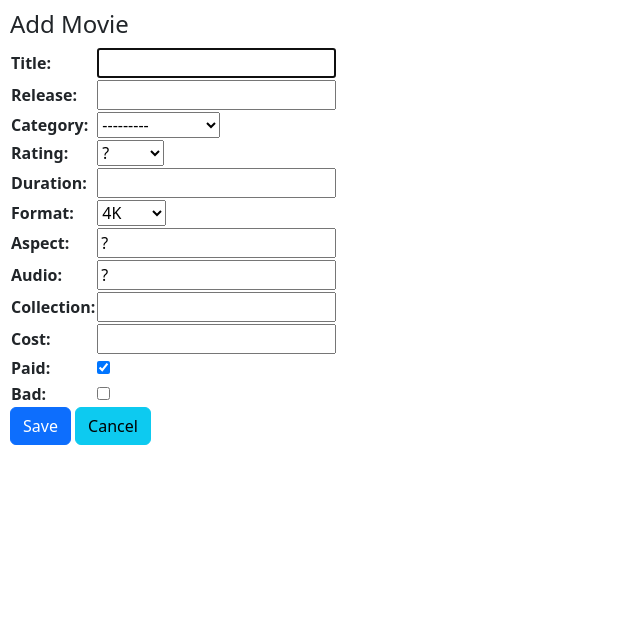
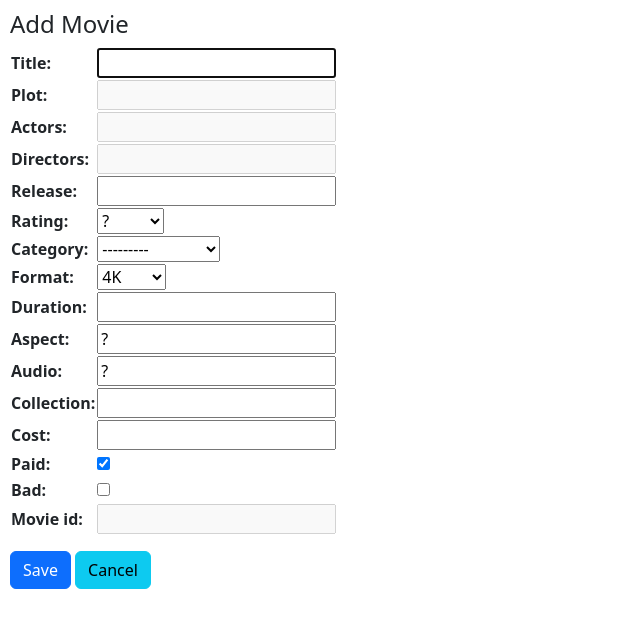
Before and after one commit to pmichali/viewmaster, a Django app: page /create/ in a window 1280 px wide. Shown: the top 628 px of the page, without its empty margins (0-640 px from the left). Run offline with Django 4.2, Linux system fonts and the light colour scheme; the visitor is signed in with stand-in values (Sample User, id 1).

Commit message:
Starting some work to do find movie, prior to doing add. Migrated database with new fields.

```diff
--- a/deploy/django.yaml
+++ b/deploy/django.yaml
@@ -58,7 +58,7 @@ spec:
           persistentVolumeClaim:
             claimName: viewmaster-app-pvc
       containers:
-        - image: pmichali/viewmaster-app:v0.1.2
+        - image: pmichali/viewmaster-app:v0.2.0
           imagePullPolicy: Always  # IfNotPresent
           name: app
           ports:
--- a/movie_library/viewmaster/forms.py
+++ b/movie_library/viewmaster/forms.py
@@ -1,9 +1,86 @@
 from datetime import datetime
 
-from django.forms import ModelForm, TextInput, TimeInput
+from django.forms import CharField, DateInput, Form, HiddenInput, ModelForm, TextInput, TimeInput
 from django.core.exceptions import ValidationError
 
 from .models import Movie
+
+
+class MovieFindForm(Form):
+    """Search for a matching movie."""
+
+    partial_title = CharField(label="Title", max_length=60)
+
+    def __init__(self, *args, **kwargs):
+        """Enabling tool tips for the form."""
+        super(MovieFindForm, self).__init__(*args, **kwargs)
+        self.fields['partial_title'].widget.attrs.update(
+            {
+                'data-bs-toggle':'tooltip',
+                'title': 'Enter partial movie title. Use "*" for wildcard',
+                'data-bs-placement':'right',
+            }
+        )
+
+
+class MovieCreateForm(ModelForm):
+    """Model based form for creating a movie."""
+
+    class Meta:
+        """Model, fields, and custom widgets for form."""
+        model = Movie
+        fields = ['title', 'plot', 'actors', 'directors',
+                  'release', 'rating', 'category',
+                  'format', 'duration', 'aspect', 'audio',
+                  'collection', 'cost', 'paid', 'bad',
+                  'movie_id', 'cover_ref',
+                  ]
+        widgets = {
+            'title' : TextInput(attrs={'autofocus': True}),
+            'duration' : TimeInput(format='%H:%M'),
+            'release' : DateInput(format='%Y'),
+        }
+
+    def __init__(self, *args, **kwargs):
+        """Enabling tool tips for the form."""
+        super(MovieCreateForm, self).__init__(*args, **kwargs)
+        for field in self.fields:
+            help_text = self.fields[field].help_text
+            self.fields[field].help_text = None
+            if help_text != '':
+                self.fields[field].widget.attrs.update(
+                    {
+                        'data-bs-toggle':'tooltip',
+                        'title':help_text,
+                        'data-bs-placement':'right',
+                    }
+                )
+        self.fields['plot'].disabled = True
+        self.fields['actors'].disabled = True
+        self.fields['directors'].disabled = True
+        self.fields['movie_id'].disabled = True
+        self.fields['cover_ref'].widget = HiddenInput()
+
+    def clean_release(self):
+        """Ensure a four-digit year is entered, that is not in the future."""
+        release = self.cleaned_data['release']
+        try:
+            release_year = int(release)
+        except ValueError as e:
+            raise ValidationError("must be a four-digit date")
+        this_year = datetime.today().year
+        if release_year < 1900:
+            raise ValidationError("date must be greater than 1900")
+        if release_year > this_year:
+            raise ValidationError(f"release date {release_year} is in future")
+        return release
+
+    def clean_cost(self):
+        """Ensure cost is a non-negative amount."""
+        cost = self.cleaned_data['cost']
+        if cost < 0:
+            raise ValidationError("Cost must be a positive amount")
+        return cost
 
 
 class MovieForm(ModelForm):
@@ -13,6 +90,7 @@ class MovieForm(ModelForm):
         """Model, fields, and custom widgets for form."""
         model = Movie
         fields = ['title', 'release', 'category', 'rating', 'duration',
+                  'plot', 'actors', 'directors', 'movie_id', 'cover_ref',
                   'format', 'aspect', 'audio', 'collection', 'cost',
                   'paid', 'bad']
         widgets = {
@@ -34,6 +112,11 @@ class MovieForm(ModelForm):
                         'data-bs-placement':'right',
                     }
                 )
+        self.fields['plot'].disabled = True
+        self.fields['actors'].disabled = True
+        self.fields['directors'].disabled = True
+        self.fields['movie_id'].disabled = True
+        self.fields['cover_ref'].widget = HiddenInput()
 
     def clean_release(self):
         """Ensure a four-digit year is entered, that is not in the future."""
--- a/movie_library/viewmaster/models.py
+++ b/movie_library/viewmaster/models.py
@@ -12,15 +12,21 @@ CATEGORY_CHOICES = [
     ('ANIMATED', 'animated'),
     ('CHILDRENS', 'childrens'),
     ('COMEDY', 'comedy'),
+    ('CRIME', 'crime'),
     ('DOCUMENTARY', 'documentary'),
     ('DRAMA', 'drama'),
+    ('FAMILY', 'family'),
     ('FANTASY', 'fantasy'),
+    ('HISTORY', 'history'),
     ('HORROR', 'horror'),
     ('MILITARY', 'military'),
     ('MISC', 'misc'),
     ('MUSICAL', 'musical'),
+    ('MYSTERY', 'mystery'),
+    ('ROMANCE', 'romance'),
     ('SCI-FI', 'sci-fi'),
     ('SUSPENSE', 'suspense'),
+    ('THRILLER', 'thriller'),
     ('UNKNOWN', 'unknown'),
     ('WESTERN', 'western'),
 ]
@@ -60,6 +66,12 @@ class Movie(models.Model):
     cost = models.DecimalField(max_digits=6, decimal_places=2, help_text="In USD.")
     paid = models.BooleanField(default=True, help_text="Indicates movie was purchased, versus being a gift.")
     bad = models.BooleanField(default=False, help_text="Indicates that movie is not playable, or has playback issues.")
+
+    plot = models.CharField(blank=True, default="", help_text="Plot summary (imported)")
+    actors = models.CharField(blank=True, default="", help_text="Top cast (imported)")
+    directors = models.CharField(blank=True, default="", help_text="Director(s) (imported)")
+    cover_ref = models.URLField(blank=True, default="", help_text="URL where poster image is located (imported)")
+    movie_id = models.CharField(blank=True, default="", help_text="IMDB movie ID (imported)")
 
     def get_absolute_url(self):
         """Link used when updating movie?"""
--- a/movie_library/viewmaster/templates/viewmaster/add_movie.html
+++ b/movie_library/viewmaster/templates/viewmaster/add_movie.html
@@ -8,6 +8,11 @@
       <table>
         {{ form.as_table }}
       </table>
+      <p>
+      {% if "http" in form.cover_ref.value %}
+      	<img src="{{ form.cover_ref.value }}" alt="Movie Poster" />
+      {% endif %}
+      </p>
       <input type="submit" value="Save" class="btn btn-primary">
       <button class="btn btn-info" onclick="javascript:history.back();">Cancel</button>
     </form>
--- a/movie_library/viewmaster/templates/viewmaster/edit_movie.html
+++ b/movie_library/viewmaster/templates/viewmaster/edit_movie.html
@@ -8,6 +8,11 @@
         <table>
       {{ form.as_table }}
       </table>
+      <p>
+      {% if "http" in form.cover_ref.value %}
+      	<img src="{{ form.cover_ref.value }}" alt="Movie Poster"/>
+      {% endif %}
+      </p>
       <input type="submit" value="Save" class="btn btn-primary">
       <button class="btn btn-info" onclick="javascript:history.back();">Cancel</button>
 	  <button id="deleteBtn" class="btn btn-danger">Delete</button>
--- a/movie_library/viewmaster/templates/viewmaster/movie_list.html
+++ b/movie_library/viewmaster/templates/viewmaster/movie_list.html
@@ -40,7 +40,7 @@ a {
 
 {% block content %}
 {% load static %}
-<p id="pagehead">Movie Catalog - <span id="vers">V1.0</span></p>
+<p id="pagehead">Movie Catalog - <span id="vers">V0.2.0</span></p>
 <form action="{% url 'viewmaster:movie-list' %}" method="post" class="display: inline-block">
 <div class="container-fluid text-center">
   <div class="row">
@@ -83,7 +83,7 @@ a {
 	  </div>
 	</div>
     <div class="col-auto mb-2">
-	  <button type="button" onclick="window.location.href='{% url 'viewmaster:movie-add' %}'" class="btn btn-warning">
+	  <button type="button" onclick="window.location.href='{% url 'viewmaster:movie-find' %}'" class="btn btn-warning">
 	    Add Movie
 	  </button>
     </div>
--- a/movie_library/viewmaster/urls.py
+++ b/movie_library/viewmaster/urls.py
@@ -1,10 +1,11 @@
 from django.urls import path
 
-from .views import MovieCreateView, MovieDeleteView, MovieListView, MovieUpdateView
+from .views import MovieCreateView, MovieDeleteView, MovieFindView, MovieListView, MovieUpdateView
 
 app_name = 'viewmaster'
 urlpatterns = [
     path('', MovieListView.as_view(), name='movie-list'),
+    path('find/', MovieFindView.as_view(), name='movie-find'),
     path('create/', MovieCreateView.as_view(), name='movie-add'),
     path('<int:pk>/update/', MovieUpdateView.as_view(), name='movie-update'),
     path('<int:pk>/delete/', MovieDeleteView.as_view(), name='movie-delete'),
--- a/movie_library/viewmaster/views.py
+++ b/movie_library/viewmaster/views.py
@@ -5,11 +5,12 @@ from django.db.models.functions import Lower
 from django.http import HttpResponseRedirect
 from django.shortcuts import get_object_or_404, render
 from django.urls import reverse, reverse_lazy
+from django.views import View
 from django.views.generic import ListView
 from django.views.generic.edit import CreateView, DeleteView, UpdateView
 
 from .models import Movie
-from .forms import MovieForm
+from .forms import MovieCreateForm, MovieFindForm, MovieForm
 from pstats import Stats
 
 
@@ -87,12 +88,25 @@ class MovieListView(ListView):
         return render(request, 'viewmaster/movie_list.html', context)
 
 
+class MovieFindView(LoginRequiredMixin, View):
+    """View for finding movie info to create a movie."""
+
+    template_name = "viewmaster/find_movie.html"
+    form_class = MovieFindForm
+    initial = {"partial_title": ""}
+    success_url = reverse_lazy('viewmaster:movie-add')
+
+    def get(self, request, *args, **kwargs):
+        form = self.form_class(initial=self.initial)
+        return render(request, self.template_name, {"form": form})
+
+
 class MovieCreateView(LoginRequiredMixin, CreateView):
     """View for creating a new movie entry."""
 
     model = Movie
     template_name = "viewmaster/add_movie.html"
-    form_class = MovieForm
+    form_class = MovieCreateForm
     success_url = reverse_lazy('viewmaster:movie-list')
 
     def get_initial(self, *args, **kwargs):
```
Also changed, not shown: movie_library/viewmaster/api.py (added, +56 -0 lines), movie_library/viewmaster/templates/viewmaster/find_movie.html (added, +14 -0 lines), pyproject.toml (+6 -3 lines), movie_library/viewmaster/migrations/0003_movie_actors_movie_cover_ref_movie_directors_and_more.py (added), movie_library/viewmaster/migrations/0004_alter_movie_category.py (added).
